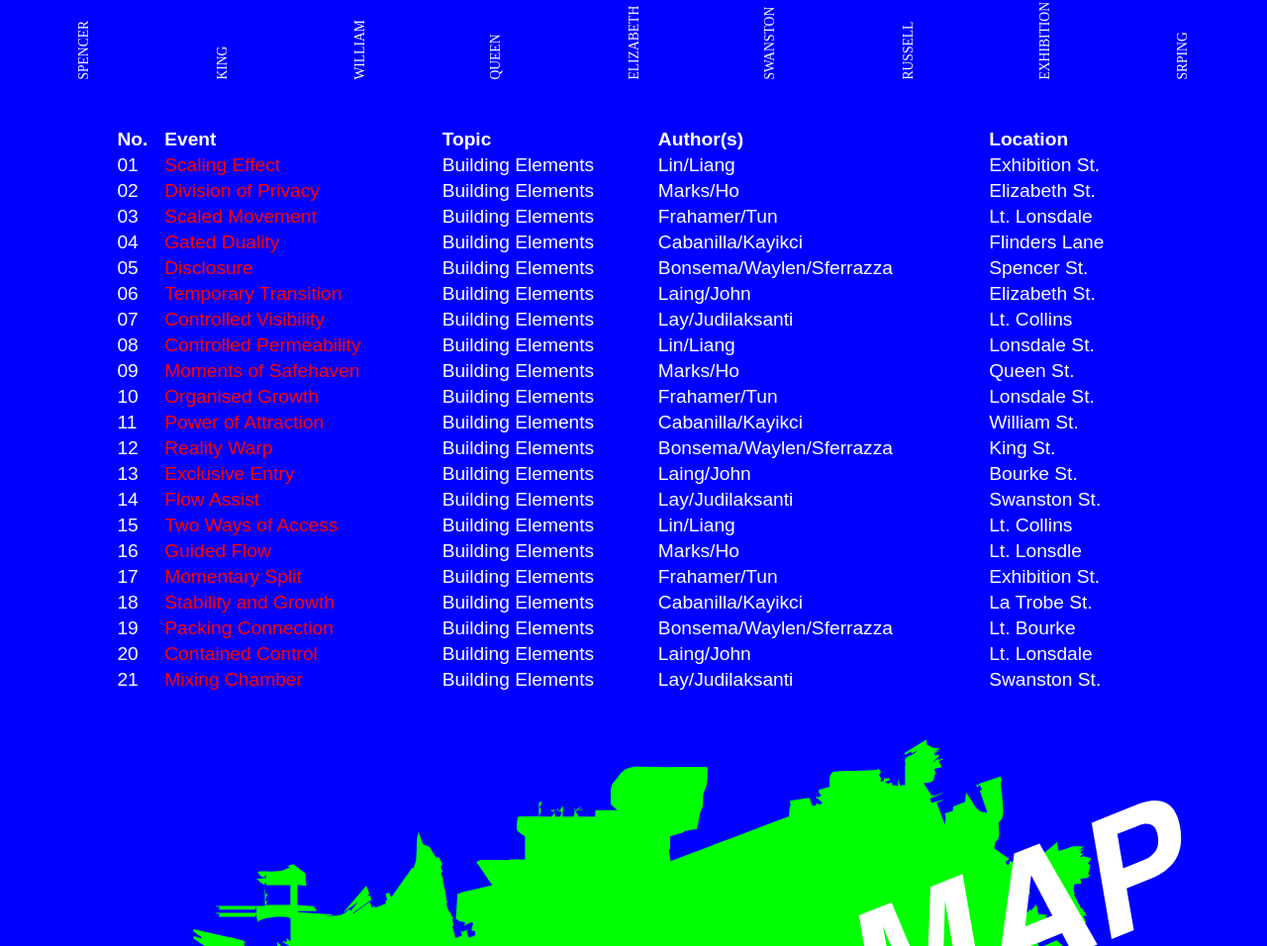
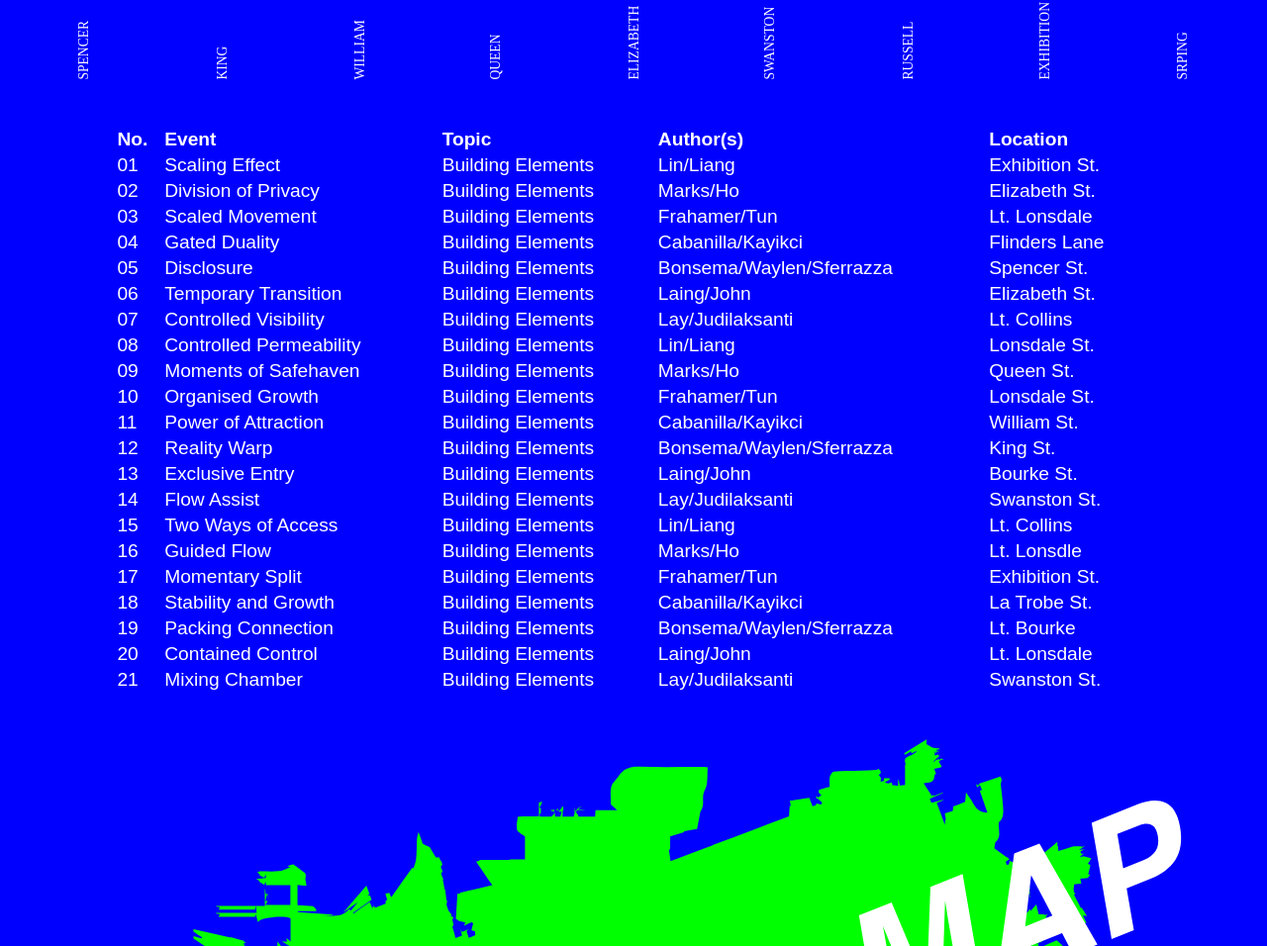
Before and after one commit to spencer2spring/catalog, a plain HTML site: page index.html in a window 1280 px wide. Shown: the part 999-1955 px from the top of the page at 99% size. Drawn offline with Linux system fonts and the light colour scheme.

Commit message:
Update index.html

```diff
--- a/index.html
+++ b/index.html
@@ -28,7 +28,7 @@ Table {
 
     }
 
-    a:link {text-decoration: none; color:red}
+    a:link {text-decoration: none; color:white}
     a:visited
     {color:white}
 a:hover {background-color:chartreuse;
```
